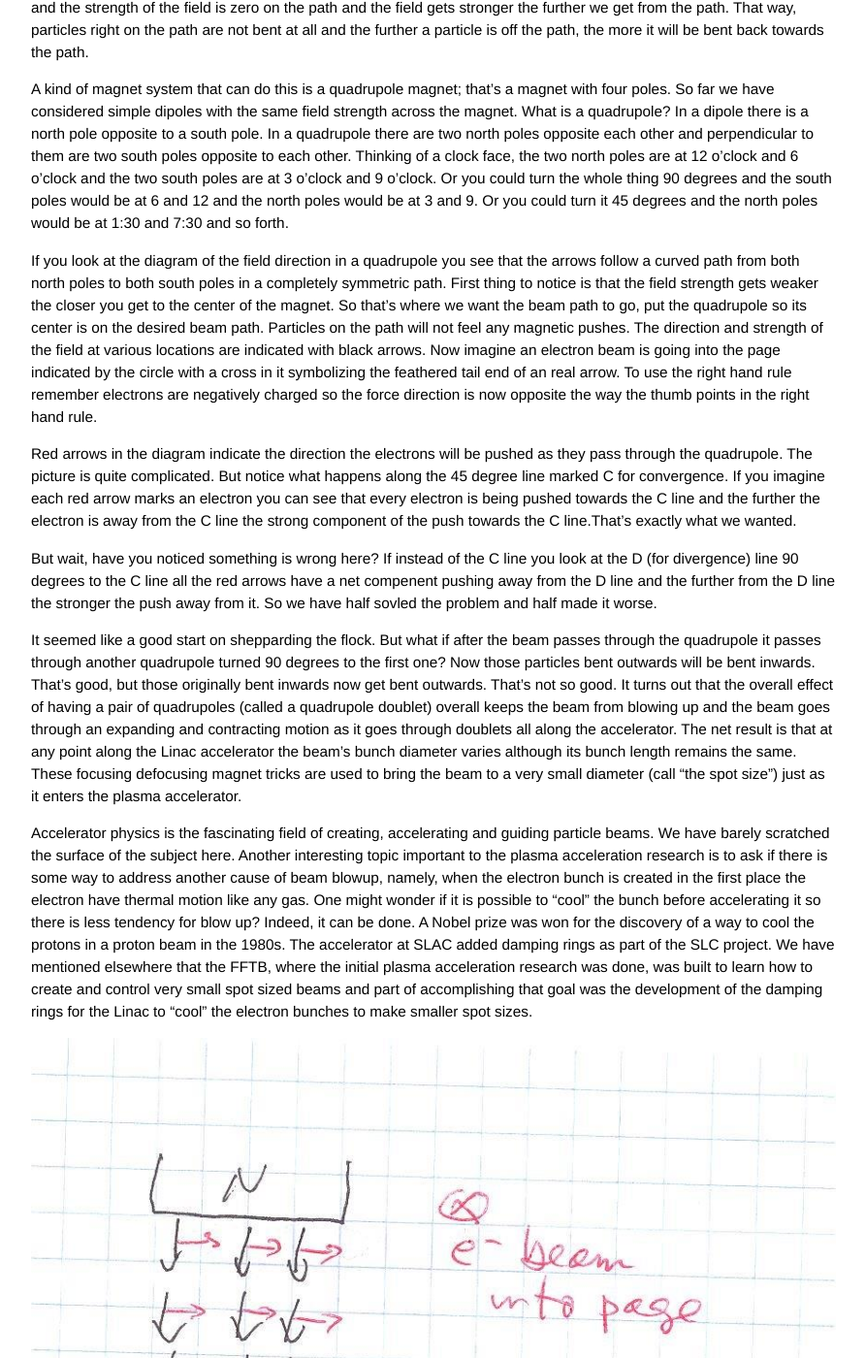
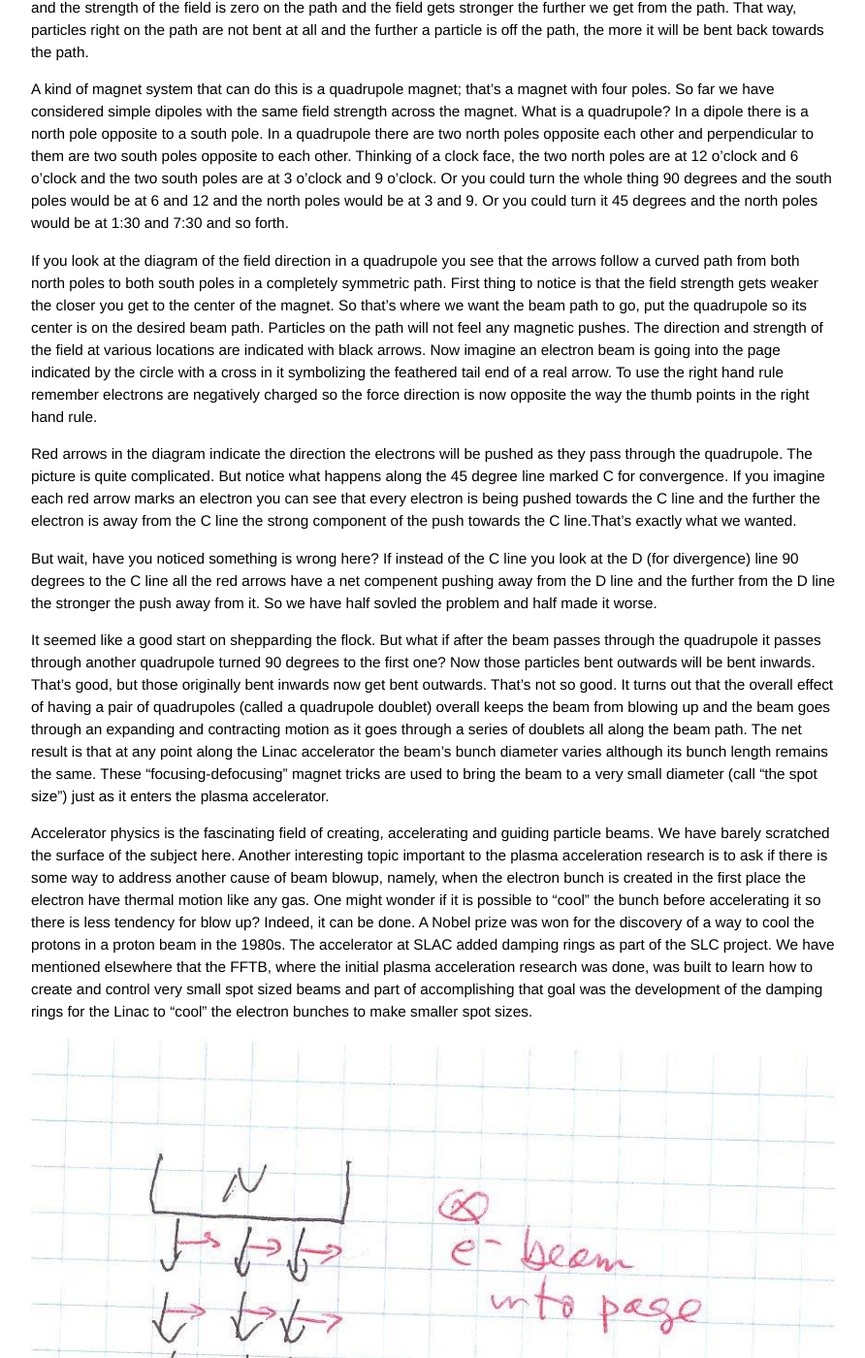
Before and after one commit to grbfacet/facet, a Jekyll site: the page built from beam-control-tutorial.md, in a window 1280 px wide and 1400 px high, scrolled down 2859 px. Shown: the whole window at 97% size, without its empty margins (193-1085 px from the left). Built offline with Jekyll 4.4.1, drawn with Linux system fonts in a browser that asks for light colours.

Commit message:
Update beam-control-tutorial.md

```diff
--- a/beam-control-tutorial.md
+++ b/beam-control-tutorial.md
@@ -34,13 +34,13 @@ Consider the problem that the beam consists of negatively charged electrons that
 
 A kind of magnet system that can do this is a quadrupole magnet; that’s a magnet with four poles. So far we have considered simple dipoles with the same field strength across the magnet. What is a quadrupole? In a dipole there is a north pole opposite to a south pole. In a quadrupole there are two north poles opposite each other and perpendicular to them are two south poles opposite to each other. Thinking of a clock face, the two north poles are at 12 o’clock and 6 o’clock and the two south poles are at 3 o’clock and 9 o’clock. Or you could turn the whole thing 90 degrees and the south poles would be at 6 and 12 and the north poles would be at 3 and 9. Or you could turn it 45 degrees and the north poles would be at 1:30 and 7:30 and so forth.
 
-If you look at the diagram of the field direction in a quadrupole you see that the arrows follow a curved path from both north poles to both south poles in a completely symmetric path. First thing to notice is that the field strength gets weaker the closer you get to the center of the magnet. So that’s where we want the beam path to go, put the quadrupole so its center is on the desired beam path. Particles on the path will not feel any magnetic pushes. The direction and strength of the field at various locations are indicated with black arrows. Now imagine an electron beam is going into the page indicated by the circle with a cross in it symbolizing the feathered tail end of an real arrow. To use the right hand rule remember electrons are negatively charged so the force direction is now opposite the way the thumb points in the right hand rule.
+If you look at the diagram of the field direction in a quadrupole you see that the arrows follow a curved path from both north poles to both south poles in a completely symmetric path. First thing to notice is that the field strength gets weaker the closer you get to the center of the magnet. So that’s where we want the beam path to go, put the quadrupole so its center is on the desired beam path. Particles on the path will not feel any magnetic pushes. The direction and strength of the field at various locations are indicated with black arrows. Now imagine an electron beam is going into the page indicated by the circle with a cross in it symbolizing the feathered tail end of a real arrow. To use the right hand rule remember electrons are negatively charged so the force direction is now opposite the way the thumb points in the right hand rule.
 
 Red arrows in the diagram indicate the direction the electrons will be pushed as they pass through the quadrupole. The picture is quite complicated. But notice what happens along the 45 degree line marked C for convergence. If you imagine each red arrow marks an electron you can see that every electron is being pushed towards the C line and the further the electron is away from the C line the strong component of the push towards the C line.That's exactly what we wanted.
 
 But wait, have you noticed something is wrong here? If instead of the C line you look at the D (for divergence) line 90 degrees to the C line all the red arrows have a net compenent pushing away from the D line and the further from the D line the stronger the push away from it. So we have half sovled the problem and half made it worse.
 
-It seemed like a good start on shepparding the flock. But what if after the beam passes through the quadrupole it passes through another quadrupole turned 90 degrees to the first one? Now those particles bent outwards will be bent inwards. That’s good, but those originally bent inwards now get bent outwards. That’s not so good. It turns out that the overall effect of having a pair of quadrupoles (called a quadrupole doublet) overall keeps the beam from blowing up and the beam goes through an expanding and contracting motion as it goes through doublets all along the accelerator. The net result is that at any point along the Linac accelerator the beam’s bunch diameter varies although its bunch length remains the same. These focusing defocusing magnet tricks are used to bring the beam to a very small diameter (call “the spot size”) just as it enters the plasma accelerator.
+It seemed like a good start on shepparding the flock. But what if after the beam passes through the quadrupole it passes through another quadrupole turned 90 degrees to the first one? Now those particles bent outwards will be bent inwards. That’s good, but those originally bent inwards now get bent outwards. That’s not so good. It turns out that the overall effect of having a pair of quadrupoles (called a quadrupole doublet) overall keeps the beam from blowing up and the beam goes through an expanding and contracting motion as it goes through a series of doublets all along the beam path. The net result is that at any point along the Linac accelerator the beam’s bunch diameter varies although its bunch length remains the same. These "focusing-defocusing" magnet tricks are used to bring the beam to a very small diameter (call “the spot size”) just as it enters the plasma accelerator.
 
 Accelerator physics is the fascinating field of creating, accelerating and guiding particle beams. We have barely scratched the surface of the subject here. Another interesting topic important to the plasma acceleration research is to ask if there is some way to address another cause of beam blowup, namely, when the electron bunch is created in the first place the electron have thermal motion like any gas. One might wonder if it is possible to “cool” the bunch before accelerating it so there is less tendency for blow up? Indeed, it can be done. A Nobel prize was won for the discovery of a way to cool the protons in a proton beam in the 1980s. The accelerator at SLAC added damping rings as part of the SLC project. We have mentioned elsewhere that the FFTB, where the initial plasma acceleration research was done, was built to learn how to create and control very small spot sized beams and part of accomplishing that goal was the development of the damping rings for the Linac to "cool" the electron bunches to make smaller spot sizes.
 
```
